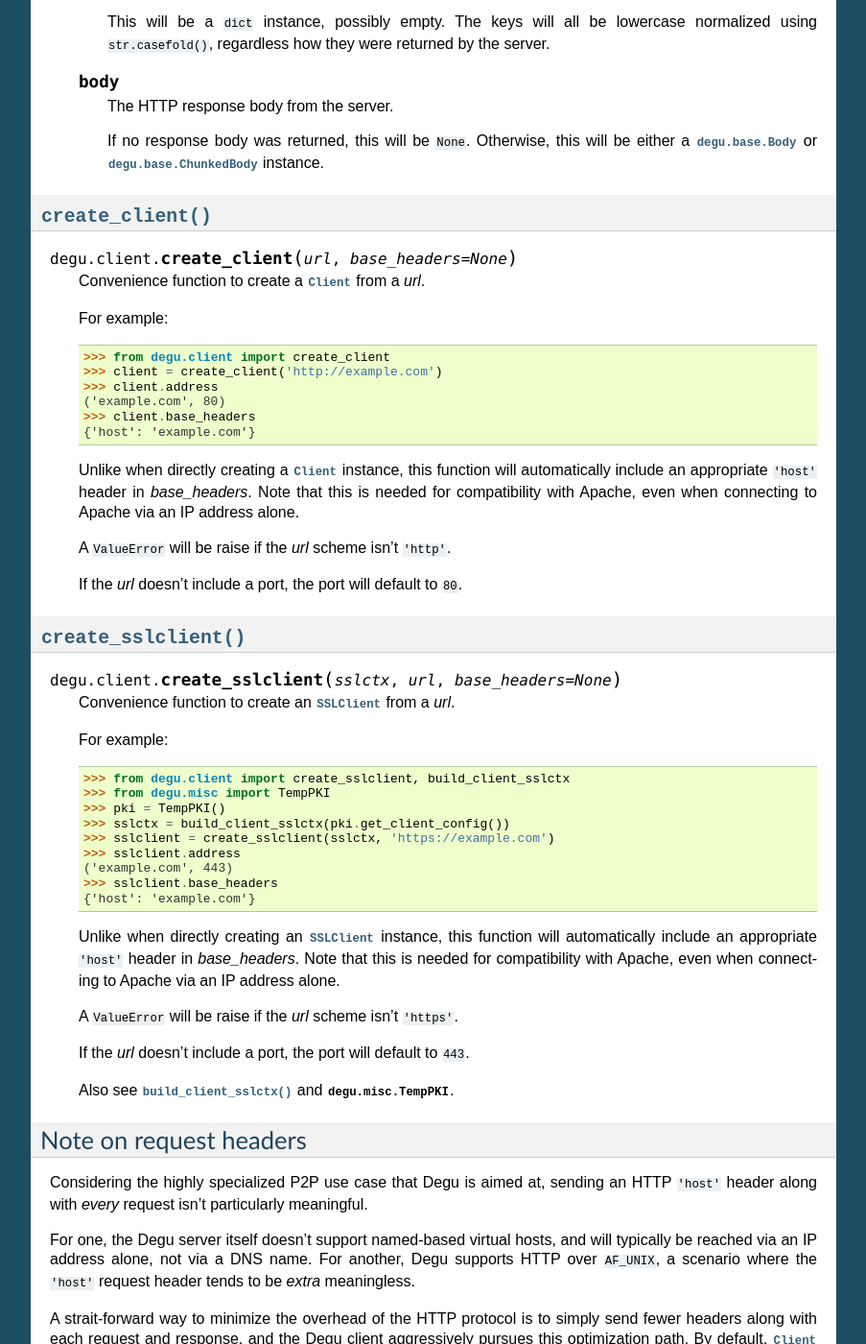
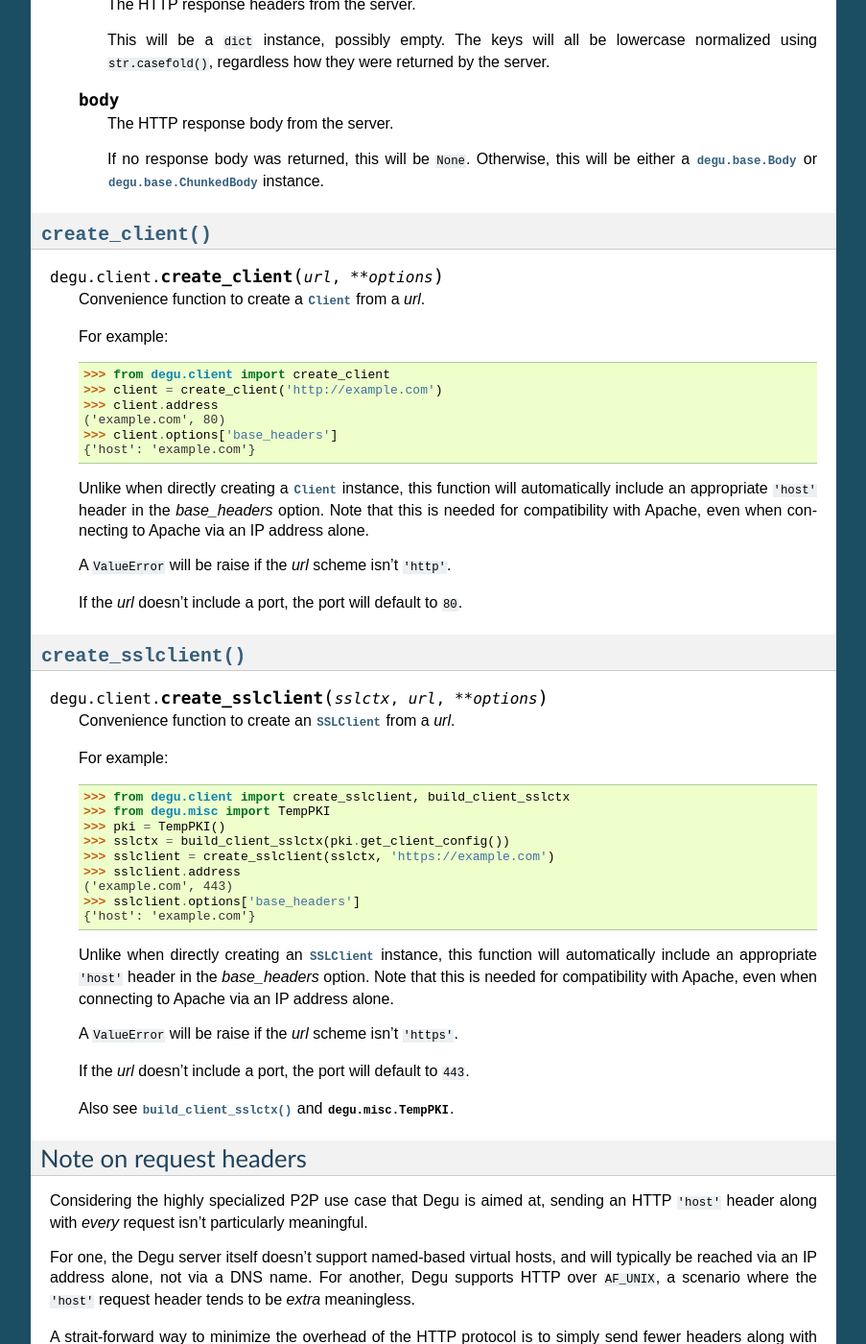
Before and after one commit to json420/degu, a Sphinx documentation site: the page built from doc/degu.client.rst, in a window 1280 px wide and 1400 px high, scrolled down 7106 px. Shown: the whole window at 96% size, without its empty margins (198-1101 px from the left). Built offline with Sphinx 7.4.7, drawn with Linux system fonts in a browser that asks for light colours; some of the changed text lies outside the part shown.

Commit message:
Bit O default_headers -> base_headers doc work

```diff
--- a/doc/degu.base.rst
+++ b/doc/degu.base.rst
@@ -32,6 +32,9 @@ Constants
 
     >>> import degu.base
     >>> assert degu.base.FILE_IO_BYTES == 1048576  # 1 MiB
+
+
+.. data:: default_options
 
 
 
--- a/doc/degu.client.rst
+++ b/doc/degu.client.rst
@@ -333,8 +335,9 @@ Also see the server :ref:`server-options`.
 
     The *sock* will be either a ``socket.socket`` or an ``ssl.SSLSocket``.
 
-    The *default_headers* and *bodies* will be the same as were passed to the
-    :class:`Client` constructor.
+    The *base_headers* and *bodies* will be the same as were passed to the
+    :class:`Client` constructor via keyword-only :ref:`client-options`, or
+    wise will be the internal Degu default values for each.
 
     A :class:`Connection` instance is statefull and is *not* thread-safe.
 
@@ -477,7 +480,7 @@ Also see the server :ref:`server-options`.
 :func:`create_client()`
 -----------------------
 
-.. function:: create_client(url, base_headers=None)
+.. function:: create_client(url, **options)
 
     Convenience function to create a :class:`Client` from a *url*.
 
@@ -487,23 +490,24 @@ Also see the server :ref:`server-options`.
     >>> client = create_client('http://example.com')
     >>> client.address
     ('example.com', 80)
-    >>> client.base_headers
+    >>> client.options['base_headers']
     {'host': 'example.com'}
 
     Unlike when directly creating a :class:`Client` instance, this function will
-    automatically include an appropriate ``'host'`` header in *base_headers*.
-    Note that this is needed for compatibility with Apache, even when connecting
-    to Apache via an IP address alone.
+    automatically include an appropriate ``'host'`` header in the *base_headers*
+    option.  Note that this is needed for compatibility with Apache, even when
+    connecting to Apache via an IP address alone.
 
     A ``ValueError`` will be raise if the *url* scheme isn't ``'http'``.
 
     If the *url* doesn't include a port, the port will default to ``80``.
 
 
+
 :func:`create_sslclient()`
 --------------------------
 
-.. function:: create_sslclient(sslctx, url, base_headers=None)
+.. function:: create_sslclient(sslctx, url, **options)
 
     Convenience function to create an :class:`SSLClient` from a *url*.
 
@@ -516,13 +520,13 @@ Also see the server :ref:`server-options`.
     >>> sslclient = create_sslclient(sslctx, 'https://example.com')
     >>> sslclient.address
     ('example.com', 443)
-    >>> sslclient.base_headers
+    >>> sslclient.options['base_headers']
     {'host': 'example.com'}
 
     Unlike when directly creating an :class:`SSLClient` instance, this function
-    will automatically include an appropriate ``'host'`` header in
-    *base_headers*.  Note that this is needed for compatibility with Apache,
-    even when connecting to Apache via an IP address alone.
+    will automatically include an appropriate ``'host'`` header in the
+    *base_headers* option.  Note that this is needed for compatibility with
+    Apache, even when connecting to Apache via an IP address alone.
 
     A ``ValueError`` will be raise if the *url* scheme isn't ``'https'``.
 
```
Also changed, not shown: other parts of doc/degu.client.rst (+15 -13 lines), doc/changelog.rst (+8 -2 lines), 1 other file.
